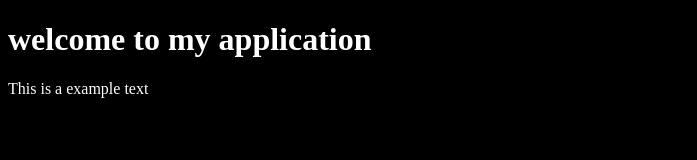
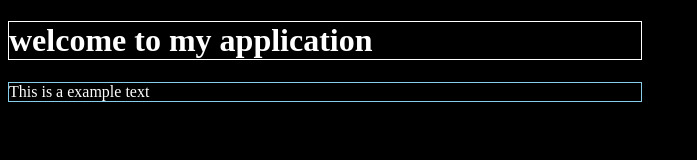
Before and after one commit to adyyan123/testRepo, a plain HTML site: page index.html in a window 1280 px wide. Shown: the whole page, without its empty margins (0-697 px from the left). Drawn offline with Linux system fonts and the light colour scheme.

Commit message:
added border on p

```diff
--- a/styles/style.css
+++ b/styles/style.css
@@ -2,3 +2,11 @@ body{
     background-color: black;
     color: white;
 }
+h1{
+    border: 1px solid #fff;
+    width: 50%;
+}
+p{
+    border: 1px solid skyblue;
+    width: 50%;
+}
```
